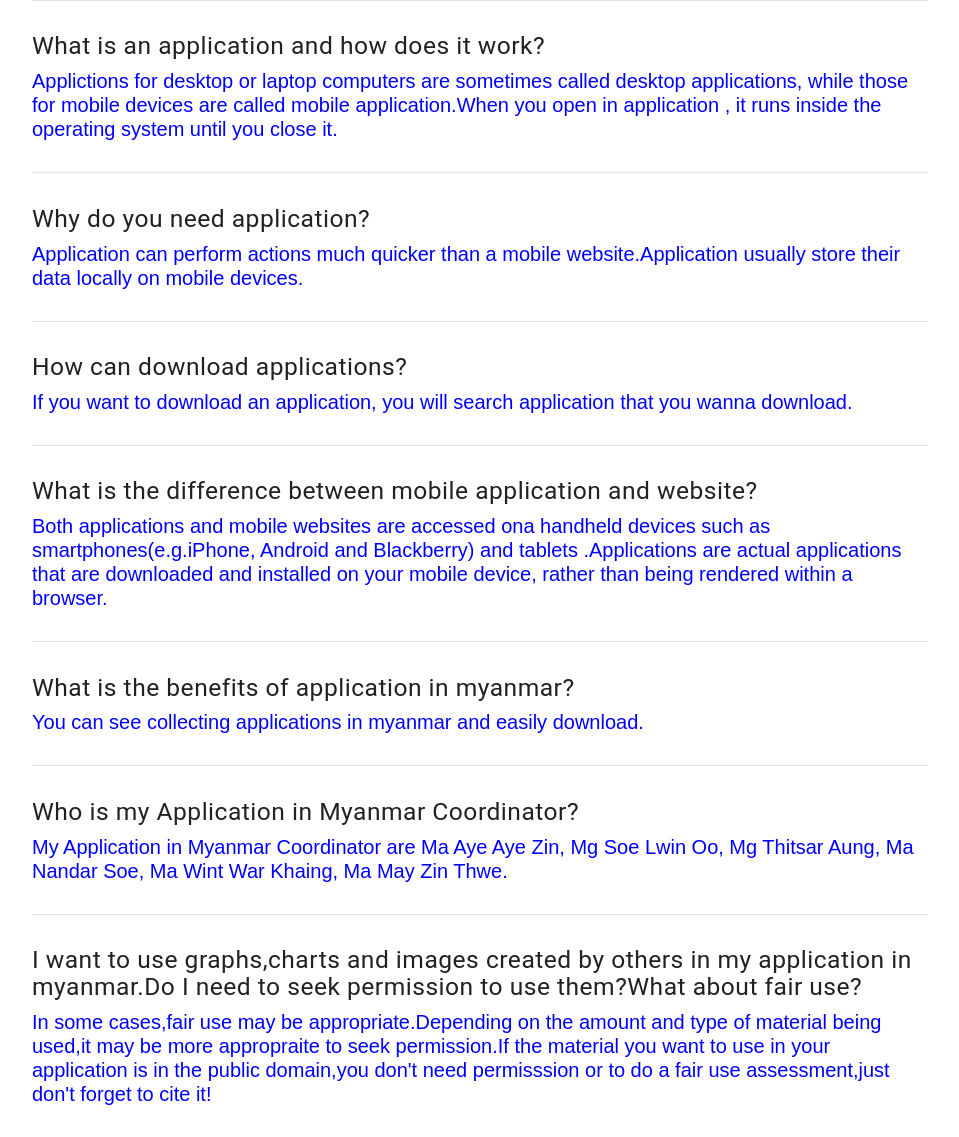
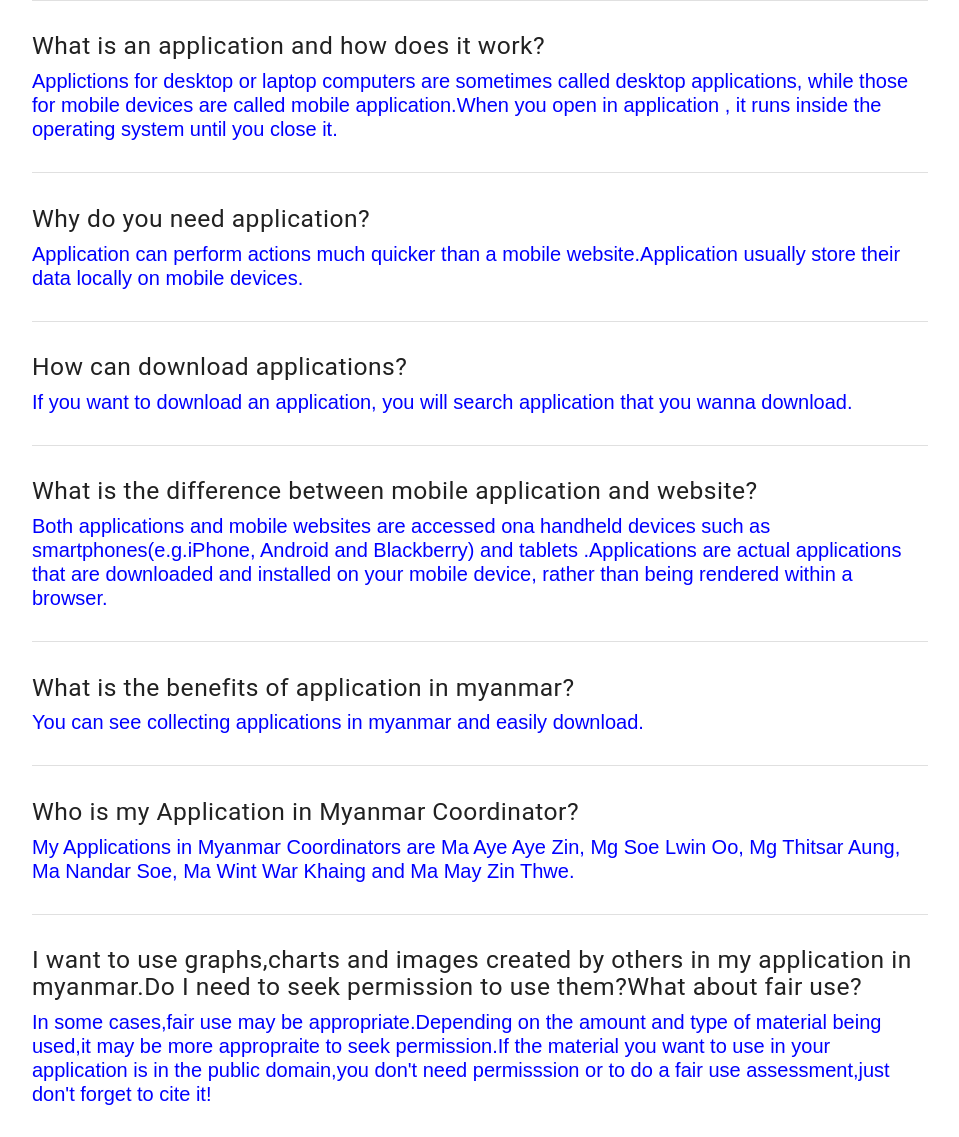
Before and after one commit to echo-mdy-geo/Geo-echo-app-in-myanmar, a plain HTML site: page public/QAN.html in a window 1280 px wide. Shown: the whole page, without its empty margins (160-1119 px from the left). Drawn offline with Linux system fonts and the light colour scheme.

Commit message:
Questions and Answers for apps in myanmar

```diff
--- a/public/QAN.html
+++ b/public/QAN.html
@@ -54,7 +54,7 @@
   <div class="divider"></div>
   <div class="section">
     <h5>Who is my Application in Myanmar Coordinator?</h5>
-    <p class="change">My Application in Myanmar Coordinator are Ma Aye Aye Zin, Mg Soe Lwin Oo, Mg Thitsar Aung, Ma Nandar Soe, Ma Wint War Khaing, Ma May Zin Thwe.</p>
+    <p class="change">My Applications in Myanmar Coordinators are Ma Aye Aye Zin, Mg Soe Lwin Oo, Mg Thitsar Aung, Ma Nandar Soe, Ma Wint War Khaing and Ma May Zin Thwe.</p>
   </div>
   <div class="divider"></div>
   <div class="section">
```
